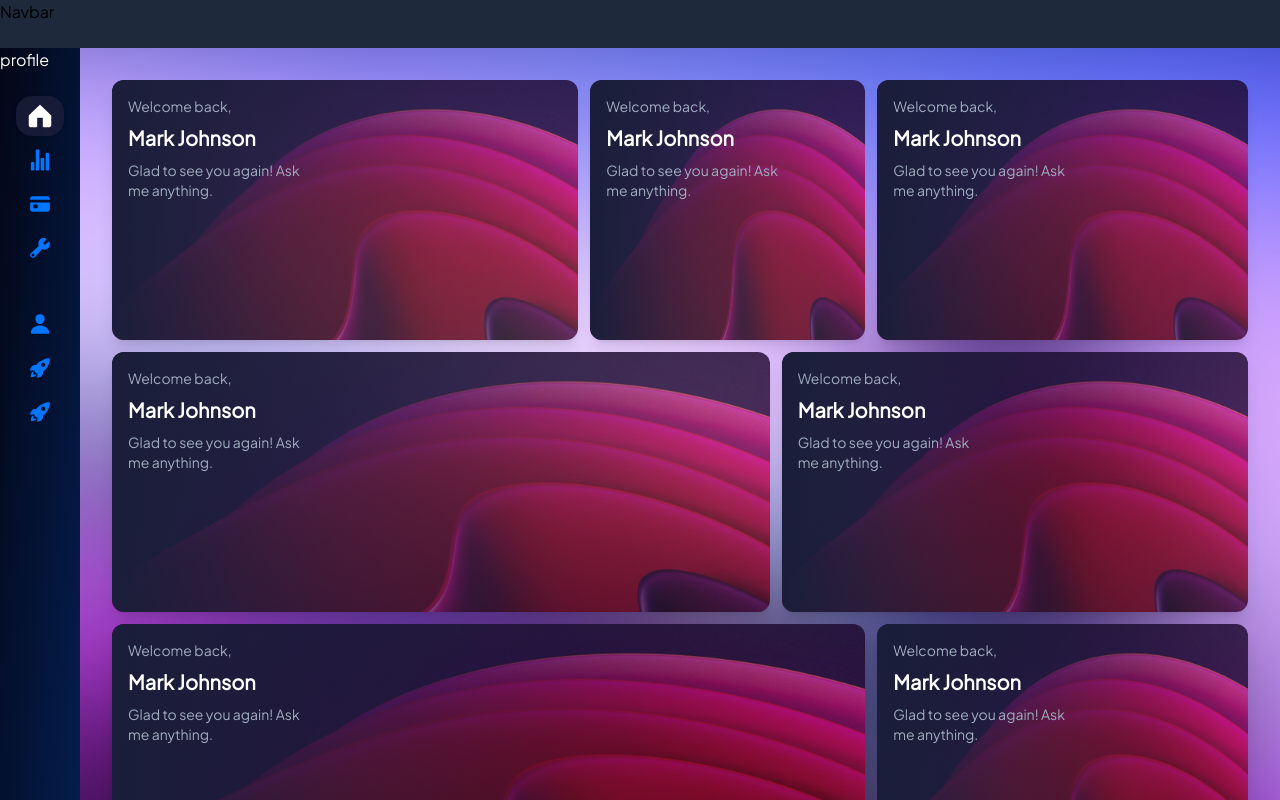
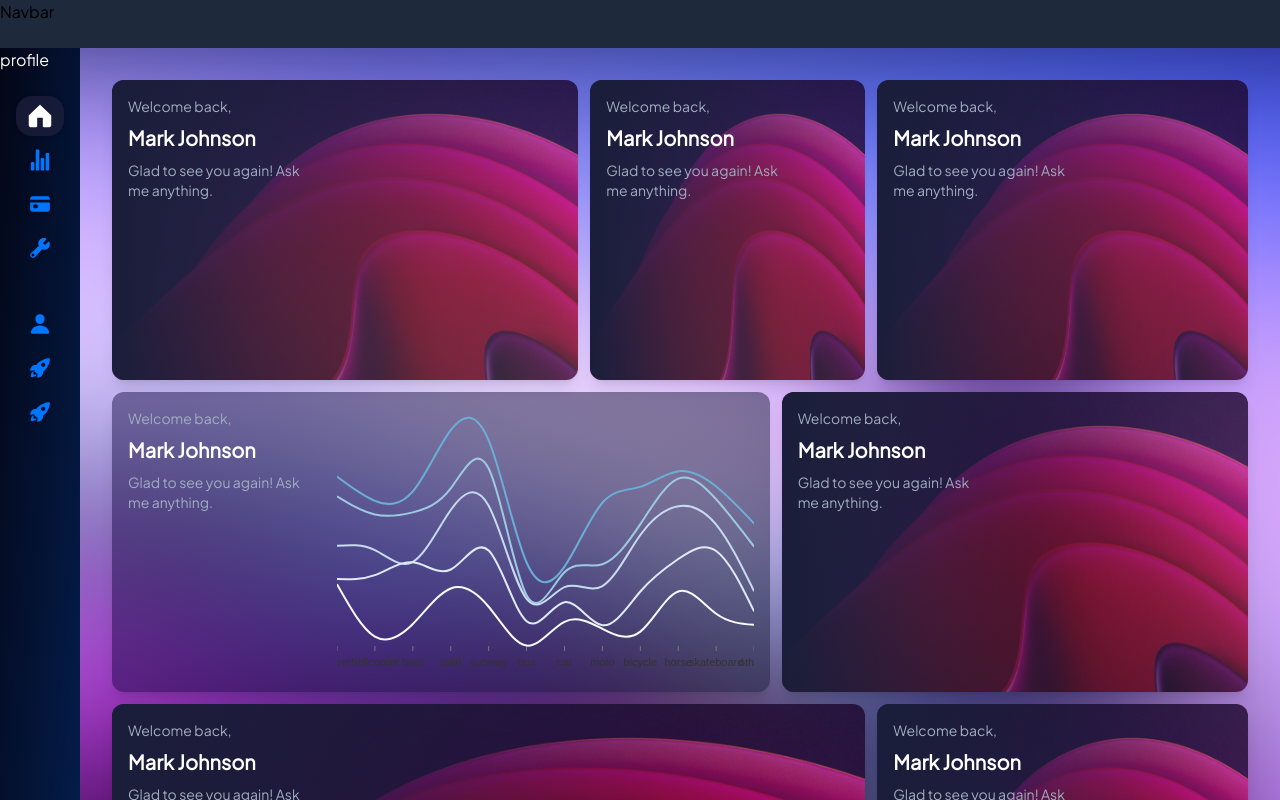
Before and after one commit to OthDr/dot-dashboard, a React (Create React App) app: page /dashboard in a window 1280 px wide. Shown: the top 800 px of the page. Built offline with nearby package versions, Linux system fonts and the light colour scheme.

Commit message:
LineChart added

```diff
--- a/package.json
+++ b/package.json
@@ -6,6 +6,7 @@
     "@nivo/bar": "^0.84.0",
     "@nivo/calendar": "^0.84.0",
     "@nivo/core": "^0.84.0",
+    "@nivo/line": "^0.84.0",
     "@nivo/pie": "^0.84.0",
     "@testing-library/jest-dom": "^5.17.0",
     "@testing-library/react": "^13.4.0",
--- /dev/null
+++ b/src/components/charts/LineChart.tsx
@@ -0,0 +1,55 @@
+import { ResponsiveLine } from '@nivo/line'
+import { lineMockData } from '../../data/lineMockData'
+
+const LineChart: React.FC = () => (
+
+    <div className="h-full">
+        <ResponsiveLine
+            data={lineMockData}
+            margin={{ top: 20, right: 0, bottom: 30, left: 0 }}
+            xScale={{ type: 'point' }}
+            yScale={{
+                type: 'linear',
+                min: 'auto',
+                max: 'auto',
+                stacked: true,
+                reverse: false
+            }}
+            yFormat=" >-.2f"
+            curve="natural"
+            axisTop={null}
+            axisRight={null}
+            axisBottom={{
+                tickSize: 5,
+                tickPadding: 5,
+                tickRotation: 0,
+                legend: 'transportation',
+                legendOffset: 36,
+                legendPosition: 'middle',
+                truncateTickAt: 0
+            }}
+            axisLeft={{
+                tickSize: 5,
+                tickPadding: 5,
+                tickRotation: 0,
+                legend: 'count',
+                legendOffset: -40,
+                legendPosition: 'middle',
+                truncateTickAt: 0,
+            }}
+            enableGridX={false}
+            enableGridY={false}
+            colors={{ scheme: 'blues' }}
+            enablePoints={false}
+            pointSize={10}
+            pointColor={{ theme: 'background' }}
+            pointBorderWidth={2}
+            pointBorderColor={{ from: 'serieColor' }}
+            pointLabelYOffset={-12}
+            useMesh={true}
+            legends={[]}
+        />
+    </div>
+);
+
+export default LineChart;
--- /dev/null
+++ b/src/data/lineMockData.ts
@@ -0,0 +1,272 @@
+export const lineMockData = [
+    {
+        "id": "japan",
+        "color": "hsl(281, 70%, 50%)",
+        "data": [
+            {
+                "x": "plane",
+                "y": 283
+            },
+            {
+                "x": "helicopter",
+                "y": 43
+            },
+            {
+                "x": "boat",
+                "y": 101
+            },
+            {
+                "x": "train",
+                "y": 264
+            },
+            {
+                "x": "subway",
+                "y": 180
+            },
+            {
+                "x": "bus",
+                "y": 2
+            },
+            {
+                "x": "car",
+                "y": 111
+            },
+            {
+                "x": "moto",
+                "y": 79
+            },
+            {
+                "x": "bicycle",
+                "y": 66
+            },
+            {
+                "x": "horse",
+                "y": 250
+            },
+            {
+                "x": "skateboard",
+                "y": 148
+            },
+            {
+                "x": "others",
+                "y": 97
+            }
+        ]
+    },
+    {
+        "id": "france",
+        "color": "hsl(31, 70%, 50%)",
+        "data": [
+            {
+                "x": "plane",
+                "y": 24
+            },
+            {
+                "x": "helicopter",
+                "y": 282
+            },
+            {
+                "x": "boat",
+                "y": 283
+            },
+            {
+                "x": "train",
+                "y": 87
+            },
+            {
+                "x": "subway",
+                "y": 258
+            },
+            {
+                "x": "bus",
+                "y": 112
+            },
+            {
+                "x": "car",
+                "y": 90
+            },
+            {
+                "x": "moto",
+                "y": 16
+            },
+            {
+                "x": "bicycle",
+                "y": 184
+            },
+            {
+                "x": "horse",
+                "y": 149
+            },
+            {
+                "x": "skateboard",
+                "y": 288
+            },
+            {
+                "x": "others",
+                "y": 62
+            }
+        ]
+    },
+    {
+        "id": "us",
+        "color": "hsl(201, 70%, 50%)",
+        "data": [
+            {
+                "x": "plane",
+                "y": 153
+            },
+            {
+                "x": "helicopter",
+                "y": 115
+            },
+            {
+                "x": "boat",
+                "y": 2
+            },
+            {
+                "x": "train",
+                "y": 273
+            },
+            {
+                "x": "subway",
+                "y": 205
+            },
+            {
+                "x": "bus",
+                "y": 102
+            },
+            {
+                "x": "car",
+                "y": 69
+            },
+            {
+                "x": "moto",
+                "y": 180
+            },
+            {
+                "x": "bicycle",
+                "y": 259
+            },
+            {
+                "x": "horse",
+                "y": 242
+            },
+            {
+                "x": "skateboard",
+                "y": 121
+            },
+            {
+                "x": "others",
+                "y": 92
+            }
+        ]
+    },
+    {
+        "id": "germany",
+        "color": "hsl(225, 70%, 50%)",
+        "data": [
+            {
+                "x": "plane",
+                "y": 227
+            },
+            {
+                "x": "helicopter",
+                "y": 163
+            },
+            {
+                "x": "boat",
+                "y": 227
+            },
+            {
+                "x": "train",
+                "y": 99
+            },
+            {
+                "x": "subway",
+                "y": 171
+            },
+            {
+                "x": "bus",
+                "y": 17
+            },
+            {
+                "x": "car",
+                "y": 68
+            },
+            {
+                "x": "moto",
+                "y": 100
+            },
+            {
+                "x": "bicycle",
+                "y": 50
+            },
+            {
+                "x": "horse",
+                "y": 127
+            },
+            {
+                "x": "skateboard",
+                "y": 116
+            },
+            {
+                "x": "others",
+                "y": 205
+            }
+        ]
+    },
+    {
+        "id": "norway",
+        "color": "hsl(167, 70%, 50%)",
+        "data": [
+            {
+                "x": "plane",
+                "y": 90
+            },
+            {
+                "x": "helicopter",
+                "y": 63
+            },
+            {
+                "x": "boat",
+                "y": 96
+            },
+            {
+                "x": "train",
+                "y": 267
+            },
+            {
+                "x": "subway",
+                "y": 129
+            },
+            {
+                "x": "bus",
+                "y": 150
+            },
+            {
+                "x": "car",
+                "y": 26
+            },
+            {
+                "x": "moto",
+                "y": 282
+            },
+            {
+                "x": "bicycle",
+                "y": 171
+            },
+            {
+                "x": "horse",
+                "y": 34
+            },
+            {
+                "x": "skateboard",
+                "y": 59
+            },
+            {
+                "x": "others",
+                "y": 106
+            }
+        ]
+    }
+];
--- a/src/scenes/home/GridSystem.tsx
+++ b/src/scenes/home/GridSystem.tsx
@@ -10,27 +10,27 @@ import ColSpan4R1 from './cards/ColSpan4R1';
 const GridSystem: React.FC = () => {
     return (
         <div
-            className='grid grid-cols-6 md:grid-cols-9 lg:grid-cols-12 gap-x-1 gap-y-2 lg:gap-3 h-full '
+            className='grid lg:grid-cols-12 gap-x-1 gap-y-4 md:gap-y-2 lg:gap-3 h-full '
         >
-            <div className="h-[220px] lg:h-[260px] bg-transparent col-span-6 md:col-span-6 lg:col-span-5  hover:scale-[101%] duration-300 rounded-xl shadow-lg hover:shadow-black/60">
+            <div className="h-[260px] lg:h-[300px] bg-transparent col-span-12 md:col-span-9 lg:col-span-5  hover:scale-[101%] duration-300 rounded-xl shadow-lg hover:shadow-black/60">
                 <ColSpan5R1 />
             </div>
-            <div className="h-[220px] lg:h-[260px] bg-transparent col-span-3 md:col-span-3 lg:col-span-3  hover:scale-[101%] duration-300 rounded-xl shadow-lg hover:shadow-black/60">
+            <div className="h-[260px] lg:h-[300px] bg-transparent col-span-5 md:col-span-5 lg:col-span-3  hover:scale-[101%] duration-300 rounded-xl shadow-lg hover:shadow-black/60">
                 <ColSpan5R1 />{/* <ColSpan3 /> */}
             </div>
-            <div className="h-[220px] lg:h-[260px] bg-transparent col-span-3 md:col-span-3 lg:col-span-4  hover:scale-[101%] duration-300 rounded-xl shadow-lg hover:shadow-black/60">
+            <div className="h-[260px] lg:h-[300px] bg-transparent col-span-7 md:col-span-7 lg:col-span-4  hover:scale-[101%] duration-300 rounded-xl shadow-lg hover:shadow-black/60">
                 <ColSpan5R1 />{/* <ColSpan4R1 /> */}
             </div>
-            <div className="h-[220px] lg:h-[260px] bg-transparent col-span-6 md:col-span-6 lg:col-span-7  hover:scale-[101%] duration-300 rounded-xl shadow-lg hover:shadow-black/60">
-                <ColSpan5R1 />{/* <ColSpan7 /> */}
+            <div className="h-[260px] lg:h-[300px] bg-transparent col-span-12 md:col-span-10 lg:col-span-7  hover:scale-[101%] duration-300 rounded-xl shadow-lg hover:shadow-black/60">
+                <ColSpan7 />
             </div>
-            <div className="h-[220px] lg:h-[260px] bg-transparent col-span-6 md:col-span-4 lg:col-span-5  hover:scale-[101%] duration-300 rounded-xl shadow-lg hover:shadow-black/60">
+            <div className="h-[260px] lg:h-[300px] bg-transparent col-span-12 md:col-span-8 lg:col-span-5  hover:scale-[101%] duration-300 rounded-xl shadow-lg hover:shadow-black/60">
                 <ColSpan5R1 />{/* <ColSpan5R2 /> */}
             </div>
-            <div className="h-[220px] lg:h-[260px] bg-transparent col-span-6 md:col-span-5 lg:col-span-8  hover:scale-[101%] duration-300 rounded-xl shadow-lg hover:shadow-black/60">
+            <div className="h-[260px] lg:h-[300px] bg-transparent col-span-12 md:col-span-5 lg:col-span-8  hover:scale-[101%] duration-300 rounded-xl shadow-lg hover:shadow-black/60">
                 <ColSpan5R1 />{/* <ColSpan8 /> */}
             </div>
-            <div className="h-[220px] lg:h-[260px] bg-transparent col-span-6 md:col-span-6 lg:col-span-4  hover:scale-[101%] duration-300 rounded-xl shadow-lg hover:shadow-black/60">
+            <div className="h-[260px] lg:h-[300px] bg-transparent col-span-12 md:col-span-12 lg:col-span-4  hover:scale-[101%] duration-300 rounded-xl shadow-lg hover:shadow-black/60">
                 <ColSpan5R1 />{/* <ColSpan4R2 /> */}
             </div>
         </div>
--- a/src/scenes/home/Home.tsx
+++ b/src/scenes/home/Home.tsx
@@ -3,11 +3,11 @@ import GridSystem from './GridSystem';
 
 const Home: React.FC = () => {
     return (
-        <div className='h-full min-h-screen p-2 lg:p-8'>
+        <main className='h-full min-h-screen p-2 lg:p-8'>
             <div className="w-full h-full flex flex-col gap-4 lg:gap-10 ">
                 <GridSystem />
             </div>
-        </div>
+        </main>
     )
 };
 
--- a/src/scenes/home/cards/ColSpan5R1.tsx
+++ b/src/scenes/home/cards/ColSpan5R1.tsx
@@ -3,8 +3,8 @@ import bg from "../../../assets/bg/cspan11.png";
 
 const ColSpan5R1: React.FC = () => {
     return (
-        <div className='group relative block rounded-xl overflow-hidden h-[220px] lg:h-[260px]'>
-            <img className='relative w-full h-[220px] lg:h-[260px] opacity-80 group-hover:opacity-100 duration-150' src={bg} alt="bg" />
+        <div className='group relative block rounded-xl overflow-hidden h-[260px] lg:h-[300px]'>
+            <img className='relative w-full h-[260px] lg:h-[300px] opacity-80 group-hover:opacity-100 duration-150' src={bg} alt="bg" />
             <div className='z-10 p-4 h-full w-full top-0 left-0 absolute block bg-gradient-to-r from-darkPurple to-transparent  duration-150'>
 
                 <div className="flex flex-col text-primaryWhite lg:gap-y-2">
--- a/src/scenes/home/cards/ColSpan7.tsx
+++ b/src/scenes/home/cards/ColSpan7.tsx
@@ -1,8 +1,23 @@
 import React from 'react';
+import LineChart from '../../../components/charts/LineChart';
+import bg from "../../../assets/bg/cspan11.png";
 
 const ColSpan7: React.FC = () => {
     return (
-        <div>ColSpan7</div>
+        <div className='group relative block rounded-xl overflow-hidden h-[260px] lg:h-[300px]'>
+            <div className='z-10 p-4 h-full w-full top-0 left-0 absolute flex bg-gradient-to-r to-darkPurple/50 from-darkestPurple1/45  duration-150'>
+
+                <div className="w-1/3 flex flex-col text-primaryWhite lg:gap-y-2">
+                    <p className='text-xs lg:text-sm text-baseGray'>Welcome back,</p>
+                    <h2 className='text-lg lg:text-xl font-bold'>Mark Johnson</h2>
+                    <p className='text-xs lg:text-sm text-baseGray max-w-44'>Glad to see you again! Ask me anything.</p>
+                </div>
+                <div className=" block w-2/3 h-full bg-transparent">
+                    <LineChart />
+                </div>
+
+            </div>
+        </div>
     );
 };
 
```
Also changed, not shown: src/components/charts/SpLineChart.tsx (added, +13 -0 lines), 1 other file (tests, documents, lock files or other folders).
